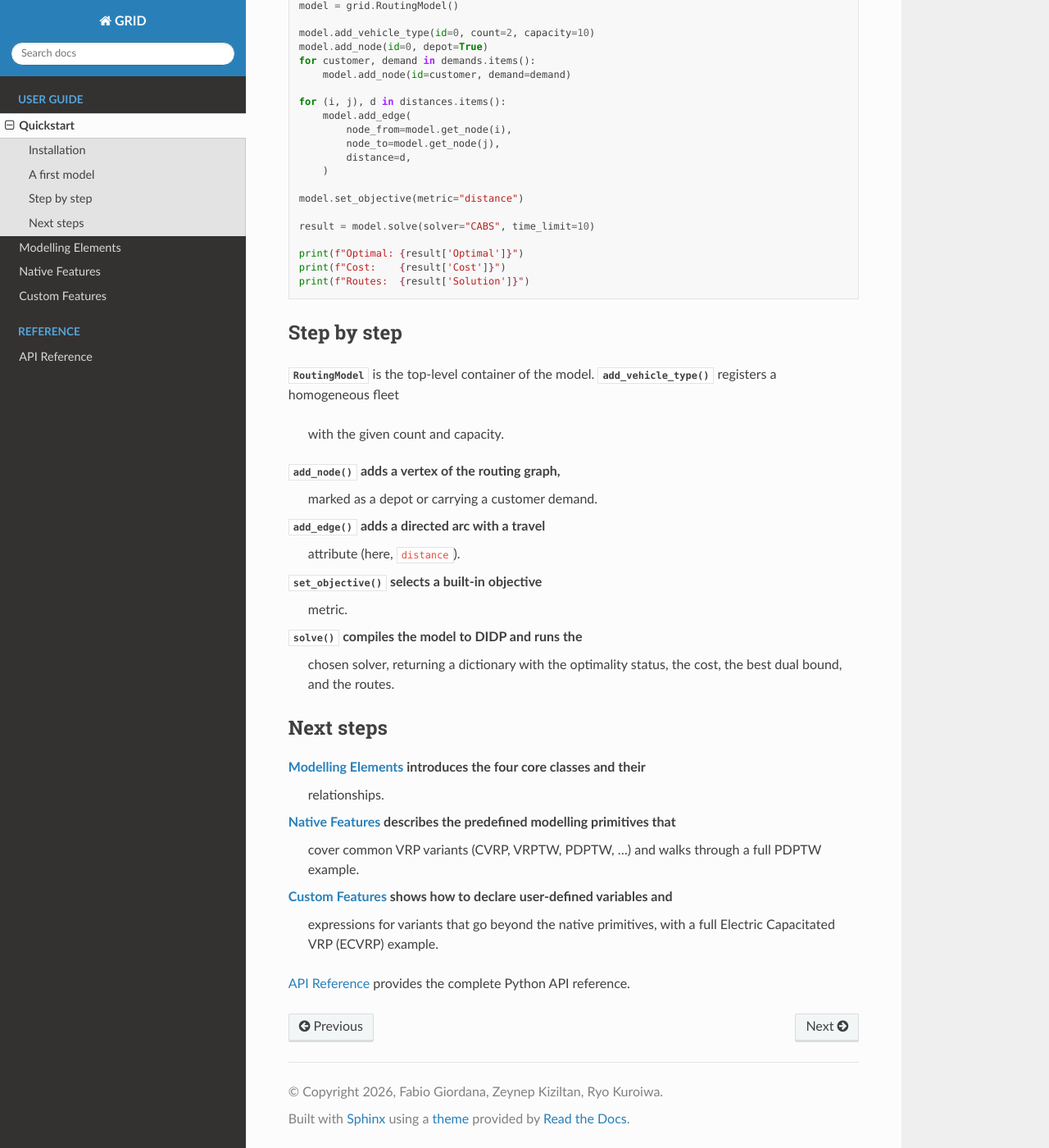
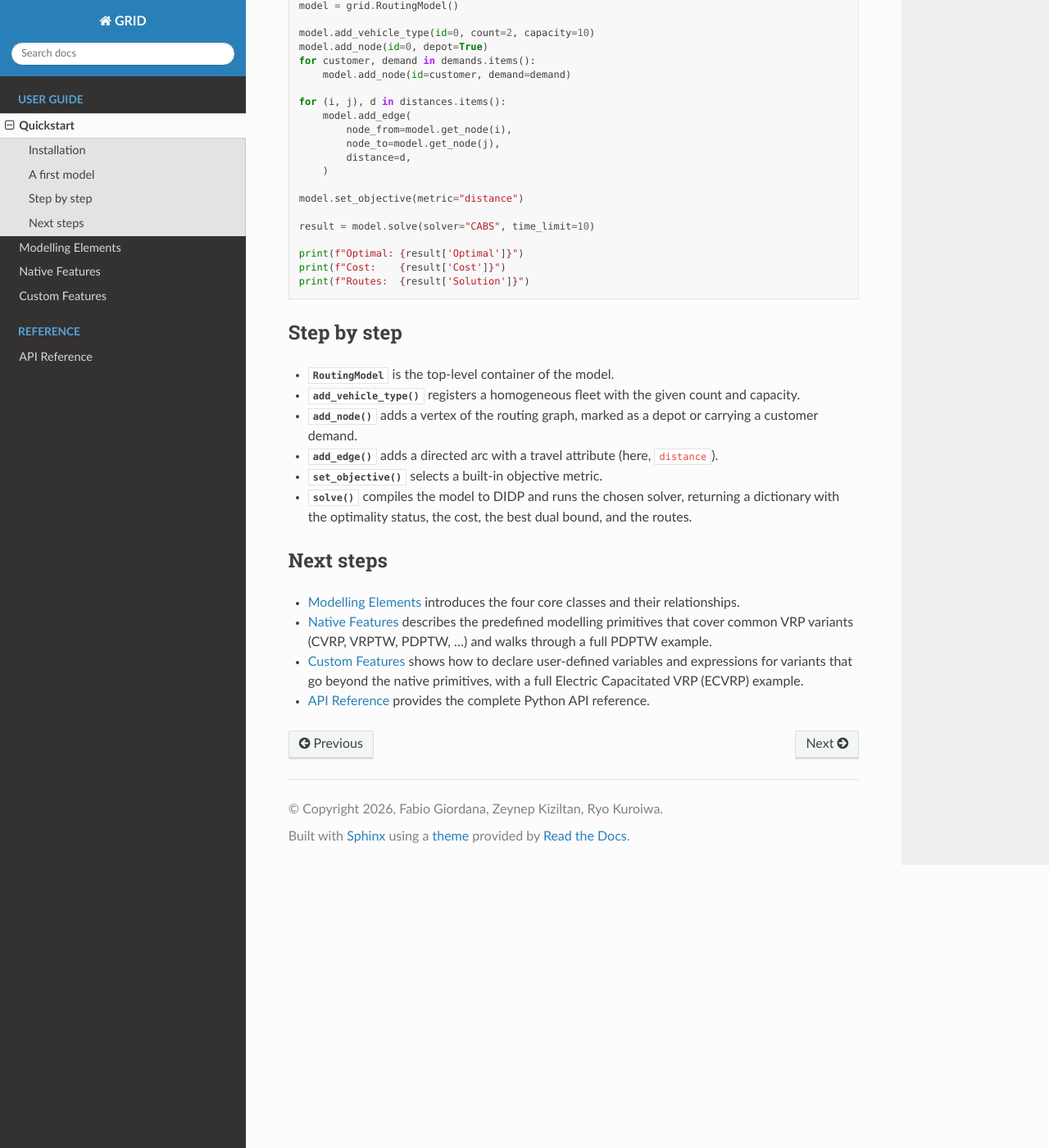
Before and after one commit to domain-independent-dp/grid, a Sphinx documentation site: the page built from docs/source/quickstart.rst, in a window 1280 px wide and 1400 px high, scrolled down 744 px. Shown: the whole window at 82% size. Built offline with Sphinx 7.4.7 and the Read the Docs theme 3.1.0, drawn with Linux system fonts in a browser that asks for light colours.

Commit message:
Update quickstart.rst

```diff
--- a/docs/source/quickstart.rst
+++ b/docs/source/quickstart.rst
@@ -61,28 +61,28 @@ distances.
 Step by step
 ------------
 
-:class:`~grid.RoutingModel` is the top-level container of the model.
-:meth:`~grid.RoutingModel.add_vehicle_type` registers a homogeneous fleet
+* :class:`~grid.RoutingModel` is the top-level container of the model.
+* :meth:`~grid.RoutingModel.add_vehicle_type` registers a homogeneous fleet
   with the given count and capacity.
-:meth:`~grid.RoutingModel.add_node` adds a vertex of the routing graph,
+* :meth:`~grid.RoutingModel.add_node` adds a vertex of the routing graph,
   marked as a depot or carrying a customer demand.
-:meth:`~grid.RoutingModel.add_edge` adds a directed arc with a travel
+* :meth:`~grid.RoutingModel.add_edge` adds a directed arc with a travel
   attribute (here, ``distance``).
-:meth:`~grid.RoutingModel.set_objective` selects a built-in objective
+* :meth:`~grid.RoutingModel.set_objective` selects a built-in objective
   metric.
-:meth:`~grid.RoutingModel.solve` compiles the model to DIDP and runs the
+* :meth:`~grid.RoutingModel.solve` compiles the model to DIDP and runs the
   chosen solver, returning a dictionary with the optimality status, the
   cost, the best dual bound, and the routes.
 
 Next steps
 ----------
 
-:doc:`modelling-elements` introduces the four core classes and their
+* :doc:`modelling-elements` introduces the four core classes and their
   relationships.
-:doc:`native-features` describes the predefined modelling primitives that
+* :doc:`native-features` describes the predefined modelling primitives that
   cover common VRP variants (CVRP, VRPTW, PDPTW, ...) and walks through a
   full PDPTW example.
-:doc:`custom-features` shows how to declare user-defined variables and
+* :doc:`custom-features` shows how to declare user-defined variables and
   expressions for variants that go beyond the native primitives, with a
   full Electric Capacitated VRP (ECVRP) example.
-:doc:`api-reference` provides the complete Python API reference.
+* :doc:`api-reference` provides the complete Python API reference.
```
